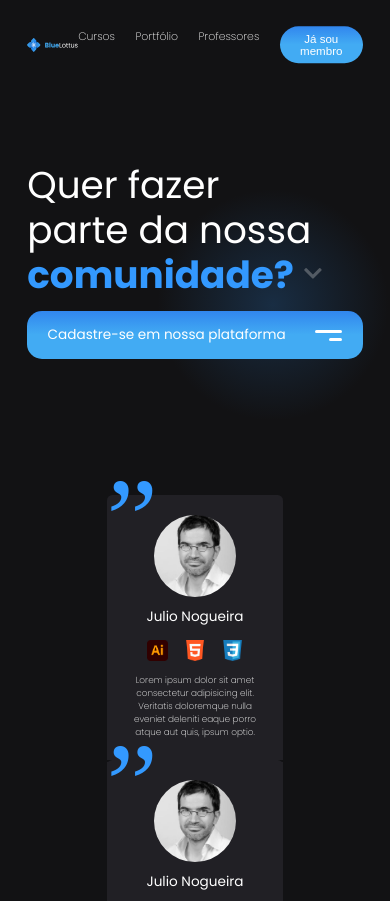
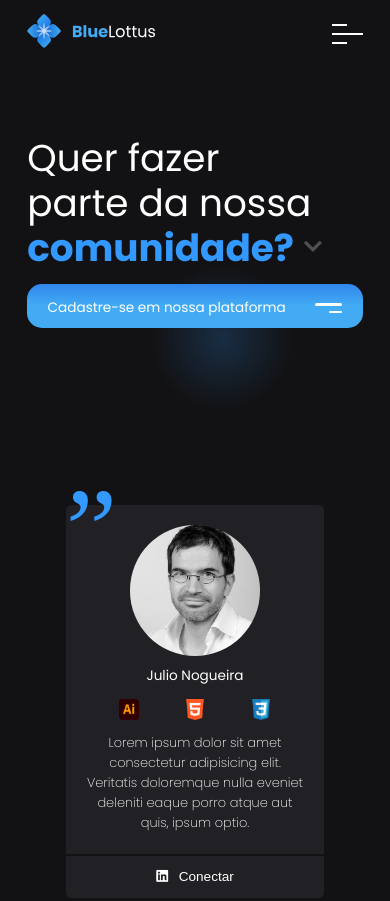
Before and after one commit to Vitorholtz/BlueLottus, a plain HTML site: page index.html in a window 390 px wide. Shown: the top 901 px of the page. Drawn offline with Linux system fonts and the light colour scheme.

Commit message:
respfinal

```diff
--- a/components/_header.scss
+++ b/components/_header.scss
@@ -42,6 +42,11 @@ header{
             }
         }
     }
+
+    .mobile-version {
+
+        display: none;
+     }
 }
 
 .gradient-ball {
--- a/components/_mediaqueries.scss
+++ b/components/_mediaqueries.scss
@@ -17,4 +17,118 @@
     html {
         font-size: 42.5%;
     }
+
+    .gradient-ball {
+
+        width: 25rem;
+        height: 25rem;
+        border-radius: 20rem;
+        top: 30%;
+    }
   }
+
+  @media only screen and (max-width: 800px) {
+
+    header {
+
+        font-size: 2.2rem;
+
+        .menu {
+
+            .btn {
+
+                font-size: 2rem;
+            }
+        }
+    }
+
+  }
+
+  @media only screen and (max-width: 655px) {
+
+    header {
+
+        height: 10rem;
+
+        .logo {
+
+            width: 19rem;
+        }
+
+        .menu {
+
+            display: none;
+        }
+
+        .mobile-version {
+            margin-right: 4rem;
+            display: flex;
+            justify-content: space-between;
+            align-items: center;
+
+            .hamburger {
+
+                width: 4.6rem;
+                height: 2.8rem;
+                display: flex;
+                flex-direction: column;
+                justify-content: space-between;
+                z-index: 101;
+
+                .line {
+                    display: block;
+                    width: 100%;
+                    height: 2px;
+                    background: white;
+                    transition: .4s;
+                }
+
+                .line1 {
+
+                    width: 50%;
+                }
+
+                .line3 {
+
+                    width: 50%;
+                }
+
+            }
+        }
+    }
+
+    .hero{
+
+        .btn-input {
+
+            height: auto;
+        }
+    }
+
+
+    .social-proof {
+
+        .card {
+
+            margin: 6rem 3rem;
+            max-width: 38rem;
+
+            p {
+
+                font-size: 1.9rem;
+            }
+        }
+    }
+
+    .teachers {
+        max-width: 55rem;
+        justify-content: center;
+
+
+    .slide-desc {
+        width: 100%;
+        margin-top: 6rem;
+    }
+}
+
+  }
--- a/index.html
+++ b/index.html
@@ -23,6 +23,13 @@
             <li class="menu_item">Professores</li>
             <button class="btn">Já sou membro</button>
         </ul>
+
+        <div class="mobile-version">
+            <div class="hamburger ">
+                <span class="line line1"></span>
+                <span class="line line2"></span>
+                <span class="line line3"></span>
+            </div>
     </header>
     <div class="gradient-ball"></div>
 
```
Also changed, not shown: main.css, 1 other file.
